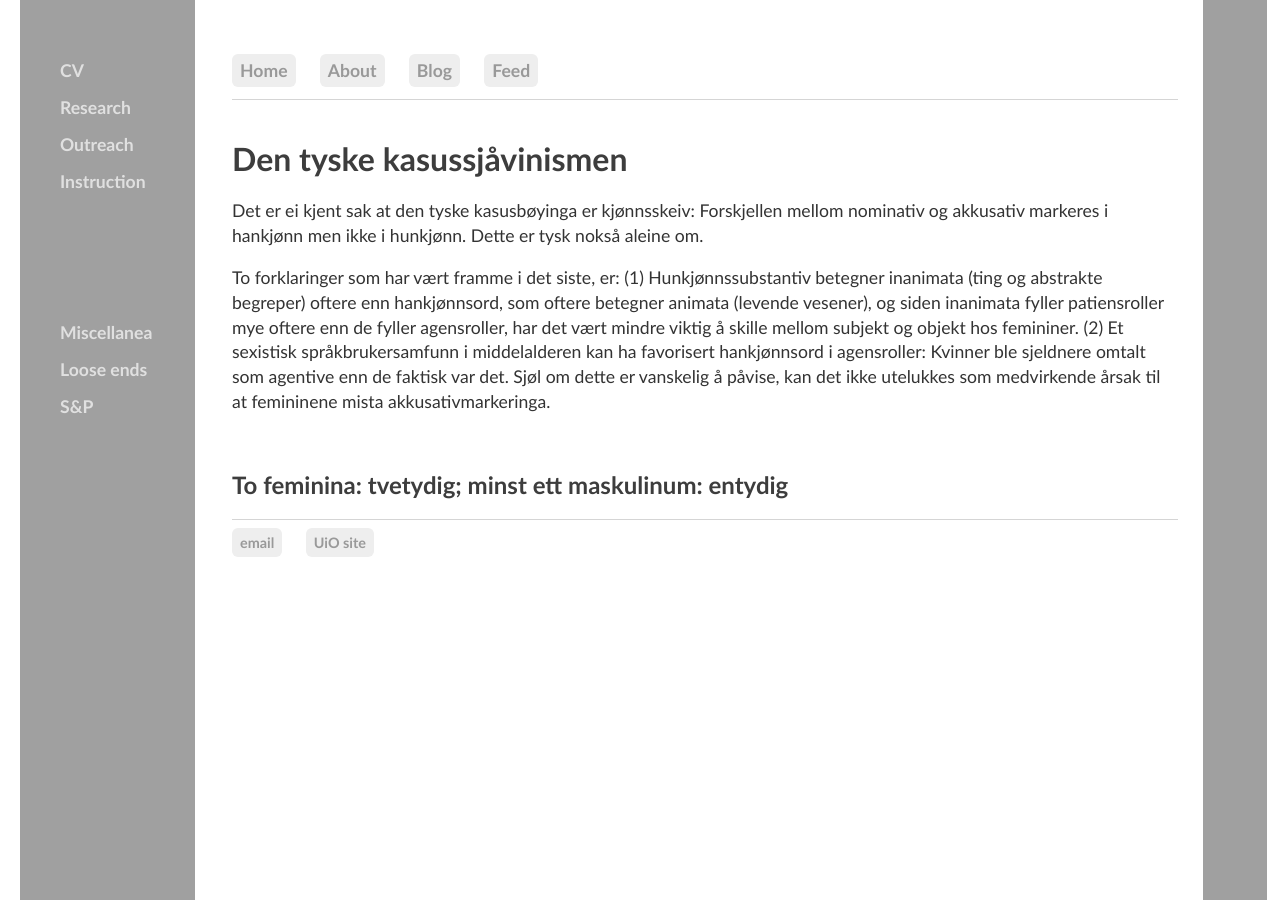
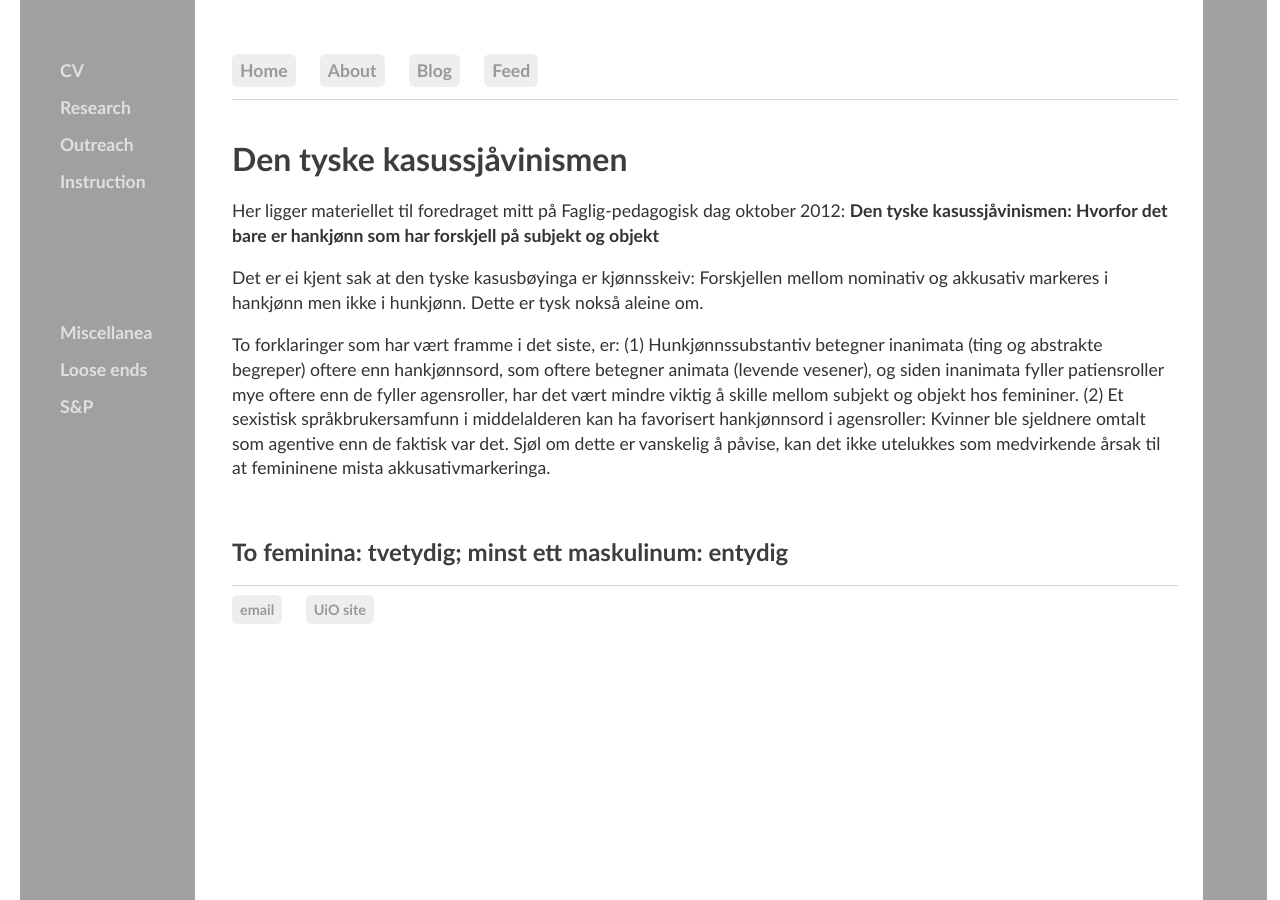
Before and after one commit to kjelljs/kjelljs.github.io, a Jekyll site: the page built from dissemination/kasus.html, in a window 1280 px wide. Built offline with Jekyll 4.4.1, drawn with Linux system fonts in a browser that asks for light colours.

Commit message:
Update kasus.html

```diff
--- a/dissemination/kasus.html
+++ b/dissemination/kasus.html
@@ -41,6 +41,8 @@ figcaption {
 </style>
 
 <div class="ingress">
+    <p>Her ligger materiellet til foredraget mitt på Faglig-pedagogisk dag oktober 2012: <b>Den tyske kasussjåvinismen: Hvorfor det bare er hankjønn som har forskjell på subjekt og objekt</b>
+    </p>
 <p>Det er ei kjent sak at den tyske kasusbøyinga er kjønnsskeiv: Forskjellen mellom nominativ og akkusativ markeres i hankjønn men ikke i hunkjønn. Dette er tysk nokså aleine om.</p> <p>To forklaringer som har vært framme i det siste, er: (1) Hunkjønnssubstantiv betegner inanimata (ting og abstrakte begreper) oftere enn hankjønnsord, som oftere betegner animata (levende vesener), og siden inanimata fyller patiensroller mye oftere enn de fyller agensroller, har det vært mindre viktig å skille mellom subjekt og objekt hos femininer. (2) Et sexistisk språkbrukersamfunn i middelalderen kan ha favorisert hankjønnsord i agensroller: Kvinner ble sjeldnere omtalt som agentive enn de faktisk var det. Sjøl om dette er vanskelig å påvise, kan det ikke utelukkes som medvirkende årsak til at femininene mista akkusativmarkeringa.</p>
 </div>
 </br>
```
